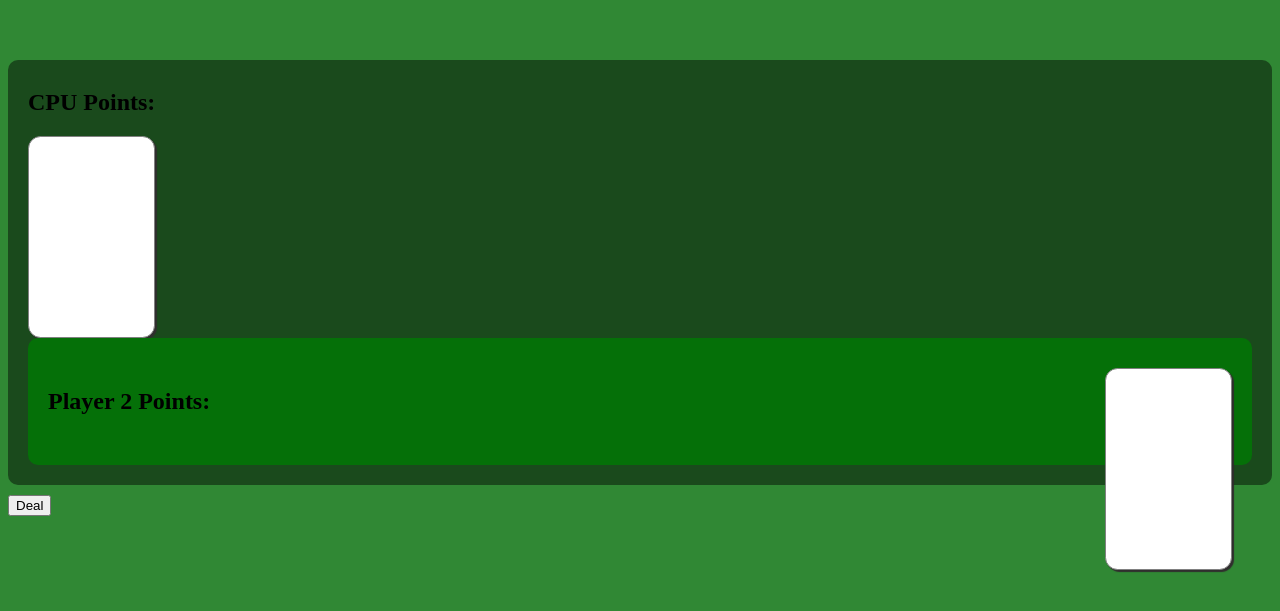
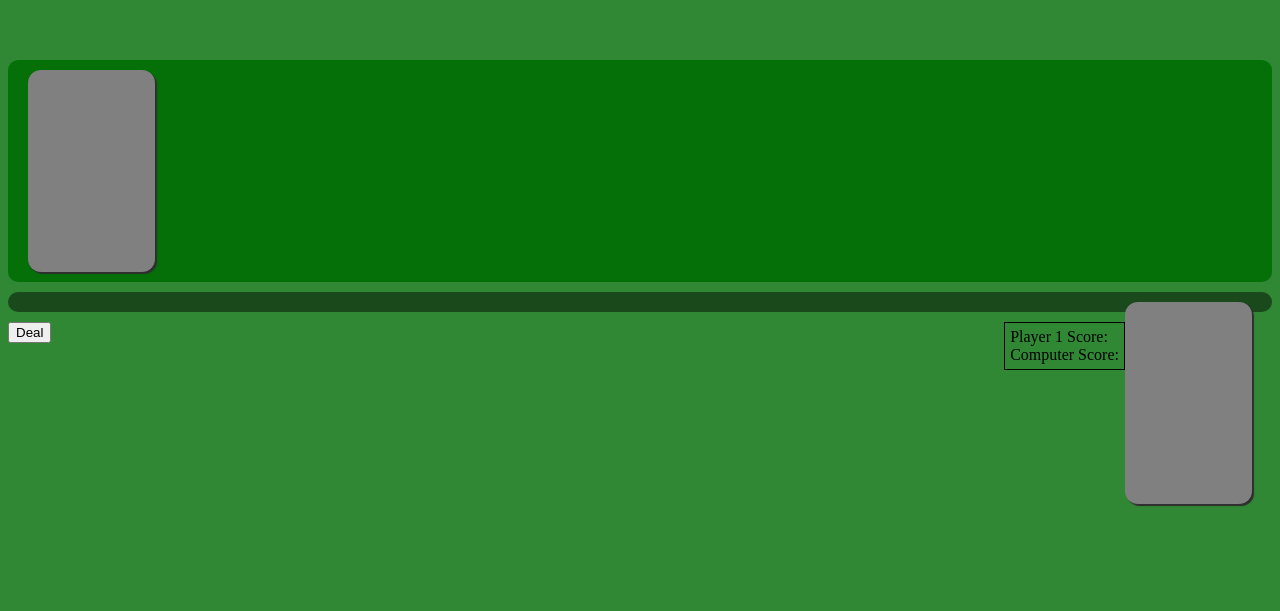
Before and after one commit to mardb/warcard, a plain HTML site: page index.html in a window 1280 px wide. Shown: the part 151-762 px from the top of the page. Drawn offline with Linux system fonts and the light colour scheme.

Commit message:
fixing css

```diff
--- a/css/style.css
+++ b/css/style.css
@@ -13,6 +13,9 @@ header {
   /* margin-bottom: 10px; */
 
 }
+main{
+  /* float: left; */
+}
 #playerContainer{
   margin:0 0 10px;
   padding: 10px 20px;
@@ -20,46 +23,50 @@ header {
   background-color: #1A4A1C;
 }
 
-#CPUContainer{
+#cpuContainer{
   margin:0 0 10px;
-  padding: 30px 20px;
+  padding: 10px 20px;
   border-radius: 10px;
   background-color: rgb(5, 112, 8);
 }
 
-.playerDealtCard{
+.playerDealtCards{
   height: 200px;
   width: 125px;
   border: 1px solid gray;
   border-radius: 12.5px;
-  background-color:white;
+  background-color:grey;
   box-shadow: 2px 2px 1px #302e2e;
   float: right;
 }
 
-.CPUDealtCard{
+.cpuDealtCards{
 
   height: 200px;
   width: 125px;
-
   border: 1px solid gray;
   border-radius: 12.5px;
-  background-color:white;
+  background-color:grey;
   box-shadow: 2px 2px 1px #302e2e;
 
+}
+aside {
+  float: right;
+  border: 1px black solid;
+  padding: 5px;
 }
 
 #card-containerP{
 
-  position: absolute;
+  /* position: absolute;
   top: 200px;
   left: 200px;
-  border: 3px;
+  border: 3px; */
 
 }
 #card-containerC{
-  position:right;
+  /* position:right;
   top: 400px;
   left: 200px;
-  border: 3px;
+  border: 3px; */
 }
--- a/index.html
+++ b/index.html
@@ -10,6 +10,7 @@
   <script defer src='cardInfo/cards.js'></script>
   <script defer src='js/app.js'></script>
 </head>
+
 <body>
   <header>
     <h2>Game of War</h2>
@@ -17,37 +18,28 @@
 
 
   <main>
-    <div class='container' id='playerContainer'>
-      <h2>CPU Points:</h2>
-      <div id="cpuScore">
 
-        <div id="points2">
-          <div class='card-containerC' id='#card-containerC'>
-      <div class='CPUDealtCard'> </div>
-
-        </div>
-      </div>
+    <div class='container cardContainerC' id='cpuContainer'>
+      <div class='cpuDealtCards' id='cpuDealtCards'> </div>
     </div>
 
-    <div class='container' id='CPUContainer'>
-      <div class='playerDealtCard'> </div>
-      <div id="CPUscore">
-
-        <h2>Player 2 Points:</h2>
-        <div id="points2">
-        </div>
-        <div class='card-containerP' id='#card-containerP'>
-
-      </div>
+    <div class='container cardContainerP' id='playerContainer'>
+      <div class='playerDealtCards' id='playerDealtCards'> </div>
     </div>
 
-    </div>
 
-    <div class='card-containerC' id='#card-containerC>
-      <div class='playerDealtCard'>       </div>
-    </div>
 
-    <button id="deal">Deal</button>
   </main>
+
+
+  <aside>
+    <div id='player1Score'>Player 1 Score: </div>
+    <div id='cpuScore'>Computer Score: </div>
+  </aside>
+
+
+  <footer>
+    <button id="dealButton">Deal</button>
+  </footer>
 </body>
 </html>
```
